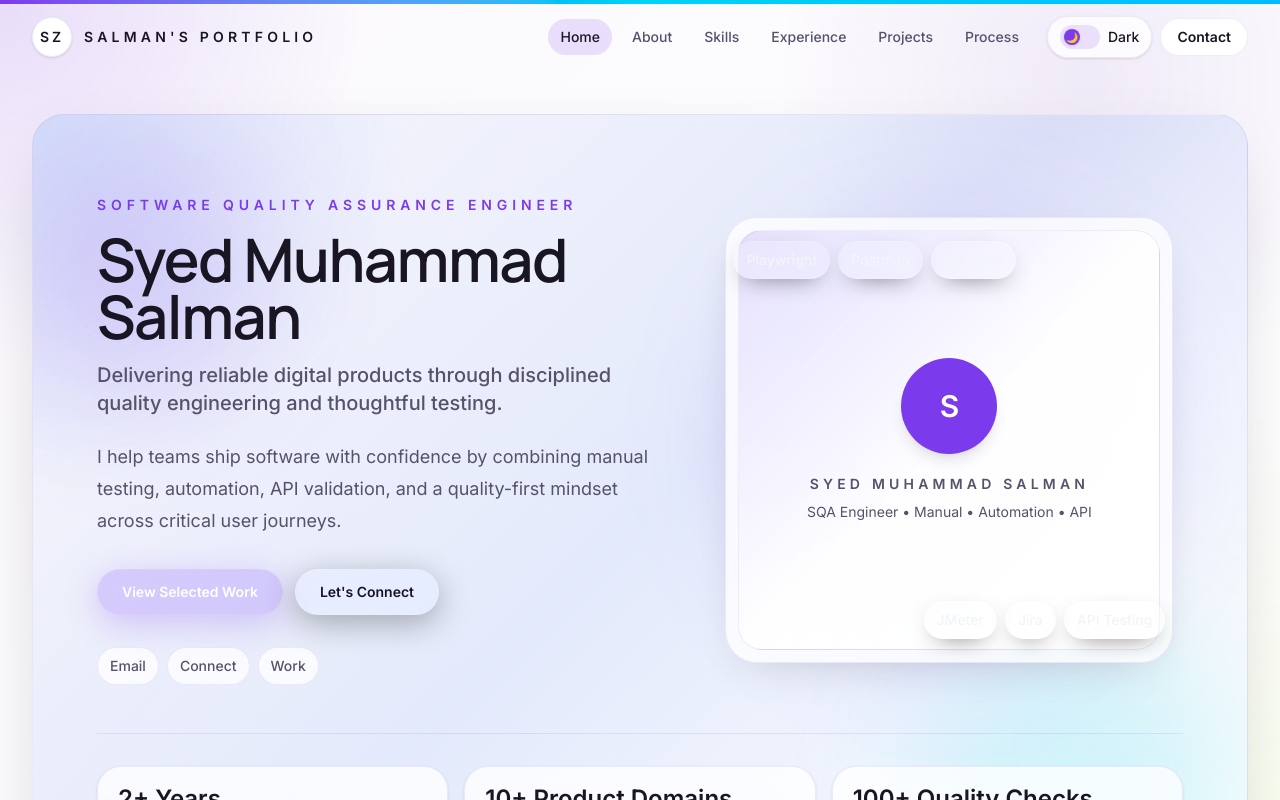
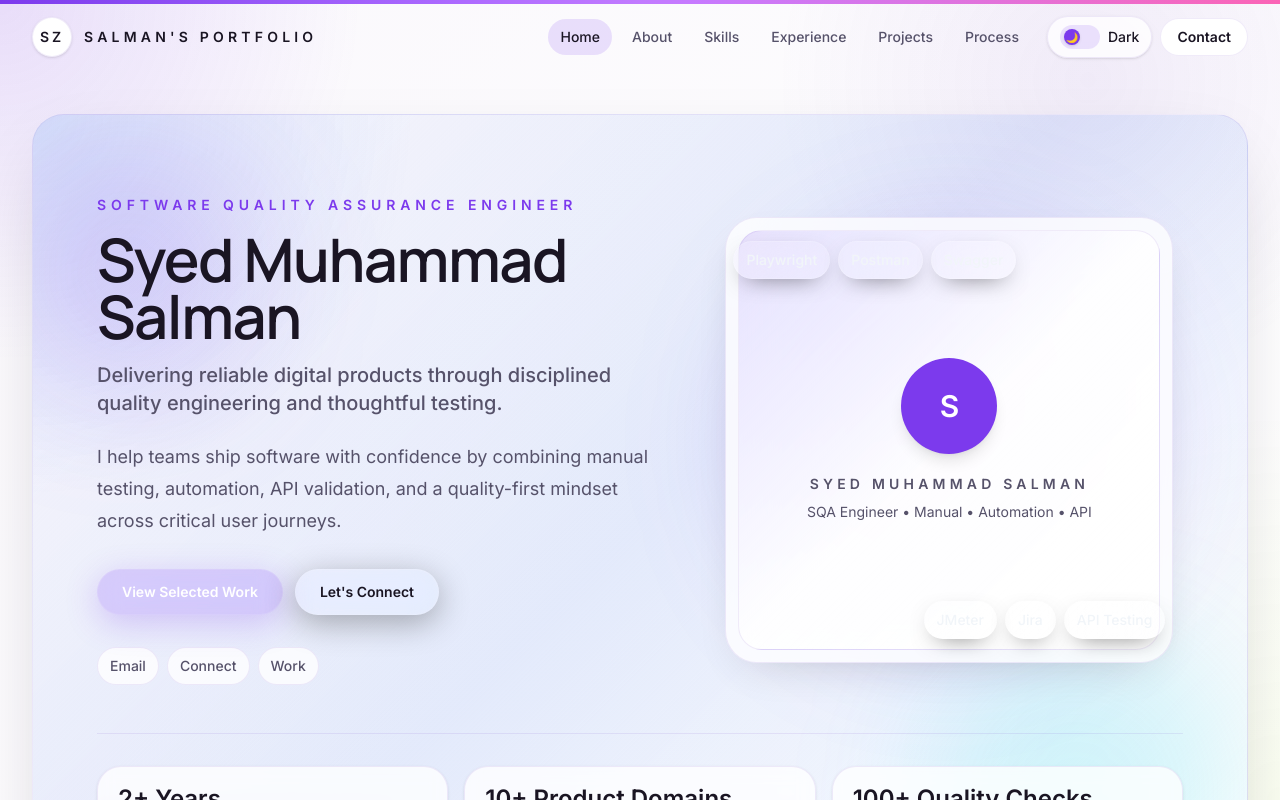
Before and after one commit to Salman-Zaidi-11/salman-portfolio, a React (Vite) app: page / in a window 1280 px wide. Shown: the top 800 px of the page. Built offline with nearby package versions, Linux system fonts and the light colour scheme.

Commit message:
Scroller color changed

```diff
--- a/src/components/ScrollProgress.tsx
+++ b/src/components/ScrollProgress.tsx
@@ -24,7 +24,7 @@ function ScrollProgress() {
   return (
     <>
       <motion.div
-        className="fixed inset-x-0 top-0 z-[80] h-1 origin-left bg-gradient-to-r from-[var(--accent)] via-cyan-400 to-sky-400"
+        className="fixed inset-x-0 top-0 z-[80] h-1 origin-left bg-gradient-to-r from-[var(--accent)] via-purple-400 to-pink-400"
         style={{ scaleX }}
       />
 
```
